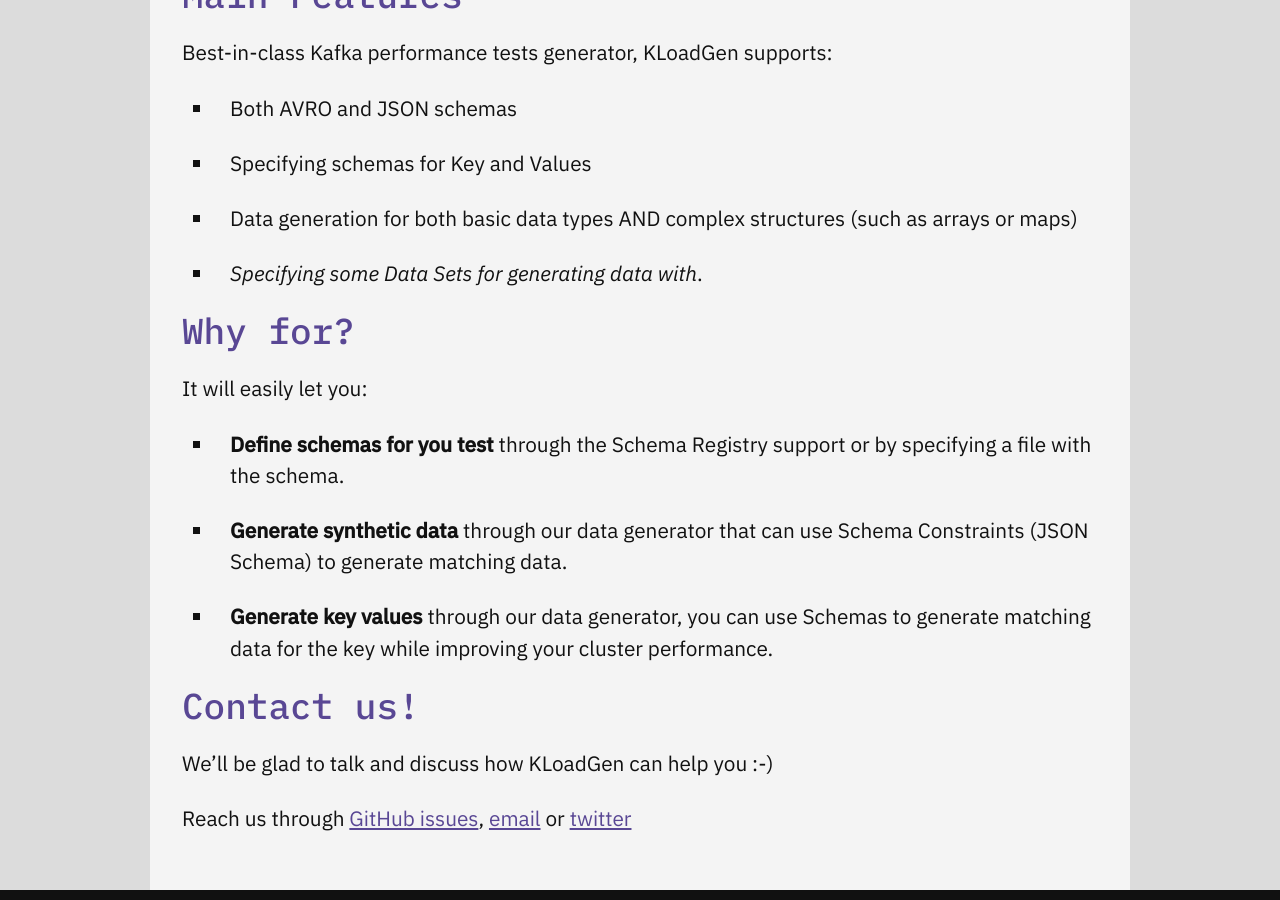
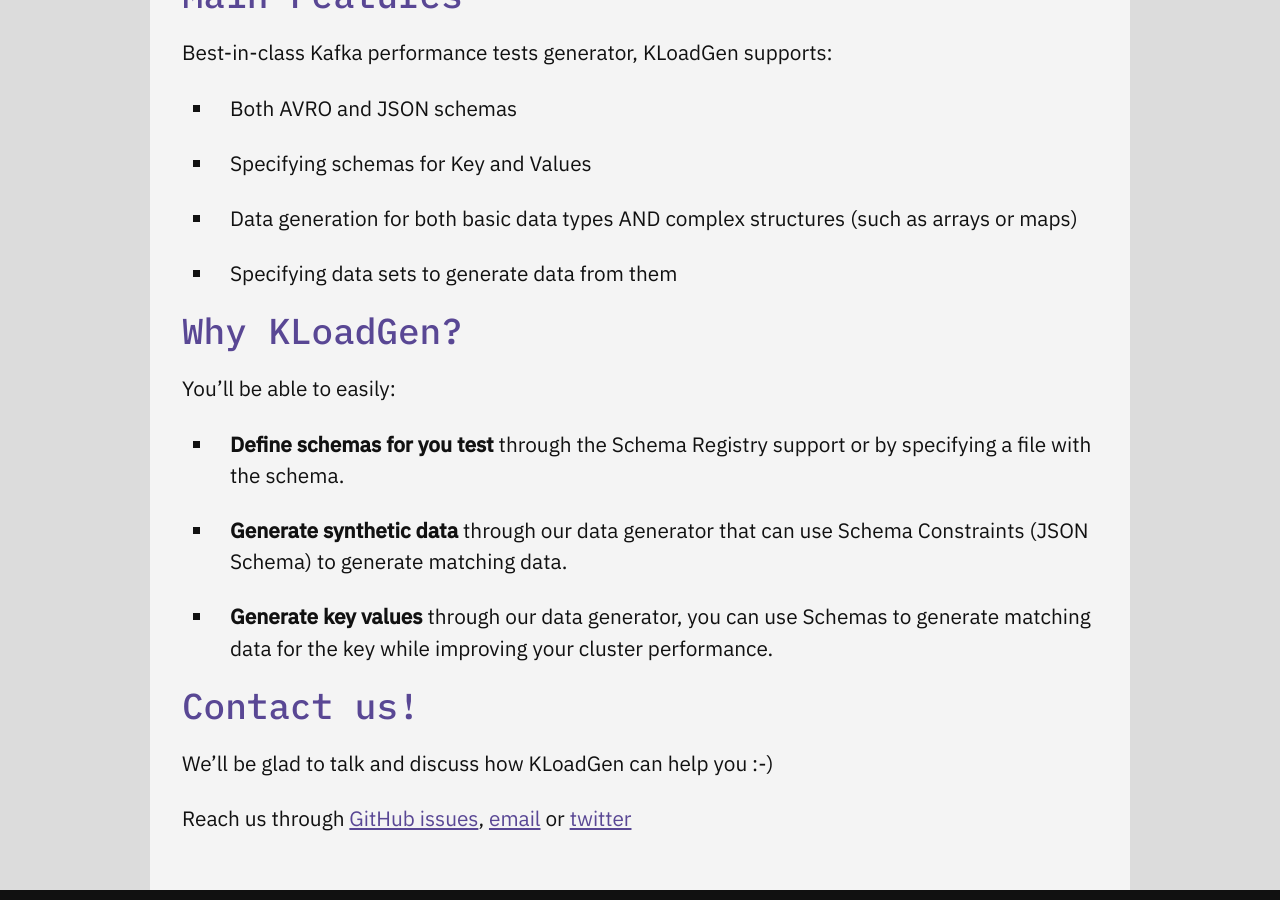
Before and after one commit to sngular/kloadgen, a Jekyll site: the page built from index.md, in a window 1280 px wide and 900 px high, scrolled down 701 px. Built offline with Jekyll 4.4.1, drawn with Linux system fonts in a browser that asks for light colours.

Commit message:
fix typos

```diff
--- a/index.md
+++ b/index.md
@@ -15,11 +15,11 @@ Best-in-class Kafka performance tests generator, KLoadGen supports:
 * Both AVRO and JSON schemas
 * Specifying schemas for Key and Values
 * Data generation for both basic data types AND complex structures (such as arrays or maps)
-* _Specifying some Data Sets for generating data with_.
+* Specifying data sets to generate data from them
 
-## Why for?
+## Why KLoadGen?
 
-It will easily let you:
+You'll be able to easily:
 
 * **Define schemas for you test** through the Schema Registry support or by specifying a file with the schema.
 * **Generate synthetic data** through our data generator that can use Schema Constraints (JSON Schema) to generate matching data.
```
